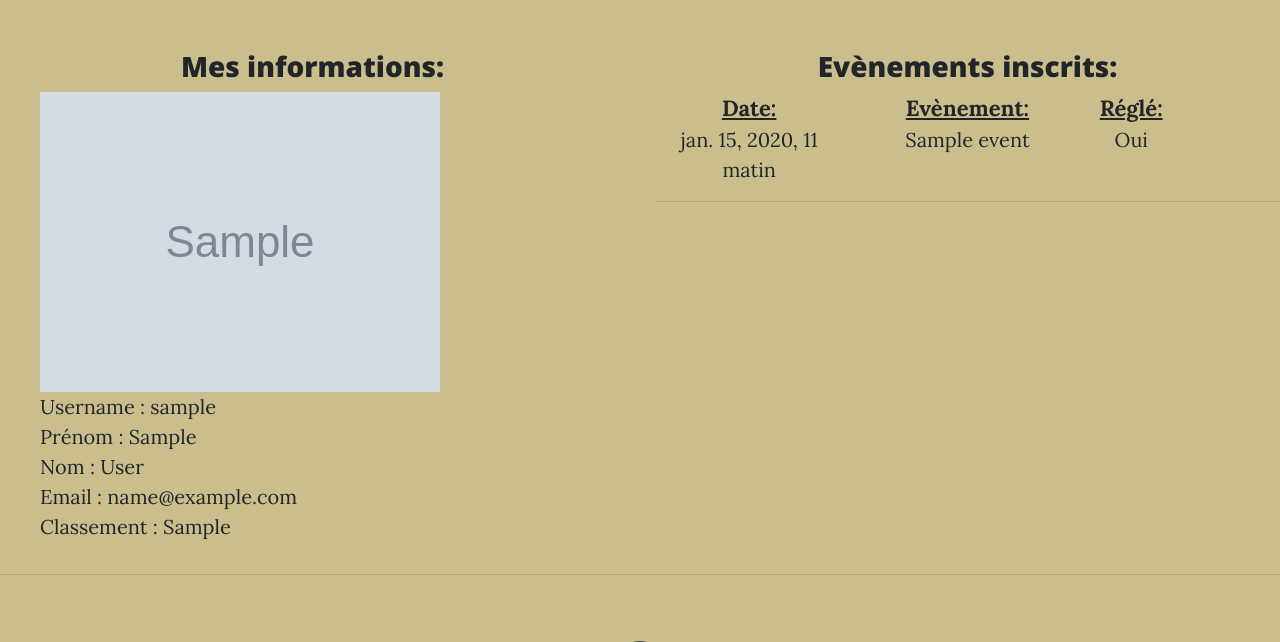
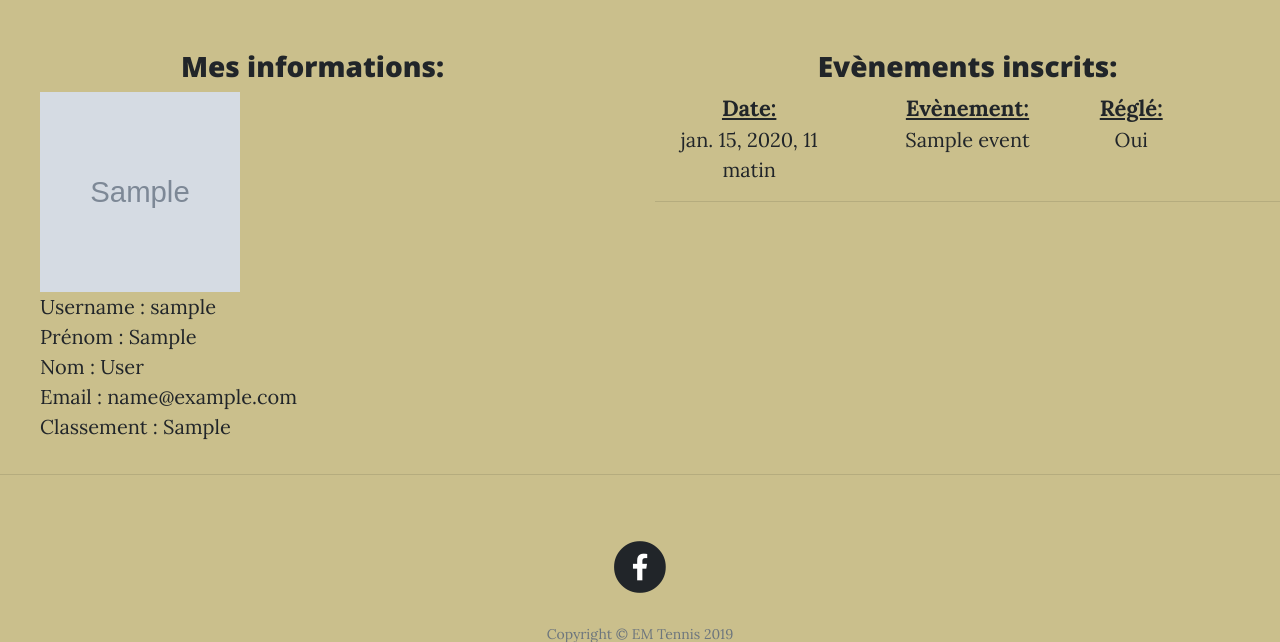
Before and after one commit to Seiph59/EM_Tennis_P13, a Django app: page /myaccount/ in a window 1280 px wide. Shown: the part 216-858 px from the top of the page. Run offline with Django 3.2, Linux system fonts and the light colour scheme; a user stored in the database is signed in; tables that the repository leaves empty hold one stand-in row (values such as "Sample post"); grey boxes marked "Sample" are stand-in pictures; some libraries are stand-ins or nearby versions.

Commit message:
image_profile_adjusted

```diff
--- a/emtennis/events/static/events/css/style.css
+++ b/emtennis/events/static/events/css/style.css
@@ -77,6 +77,10 @@ body{
     font-size: 22px;
 }
 
+.img-profile{
+    width: 200px;
+    height: 200px;
+}
 
 /* Style for Index */
 .reduce-heading {
--- a/emtennis/payment/views.py
+++ b/emtennis/payment/views.py
@@ -30,7 +30,7 @@ def payment_done(request):
     """ Paypal return here if the payment is completed by user """
     order_id = request.session.get('order_id')
     registration = get_object_or_404(Registration, order_id=order_id)
-    # registration.paid = True
+    registration.paid = True
     registration.save()
     return render(request, 'payment/payment_done.html')
 
```
Also changed, not shown: 1 other file.
